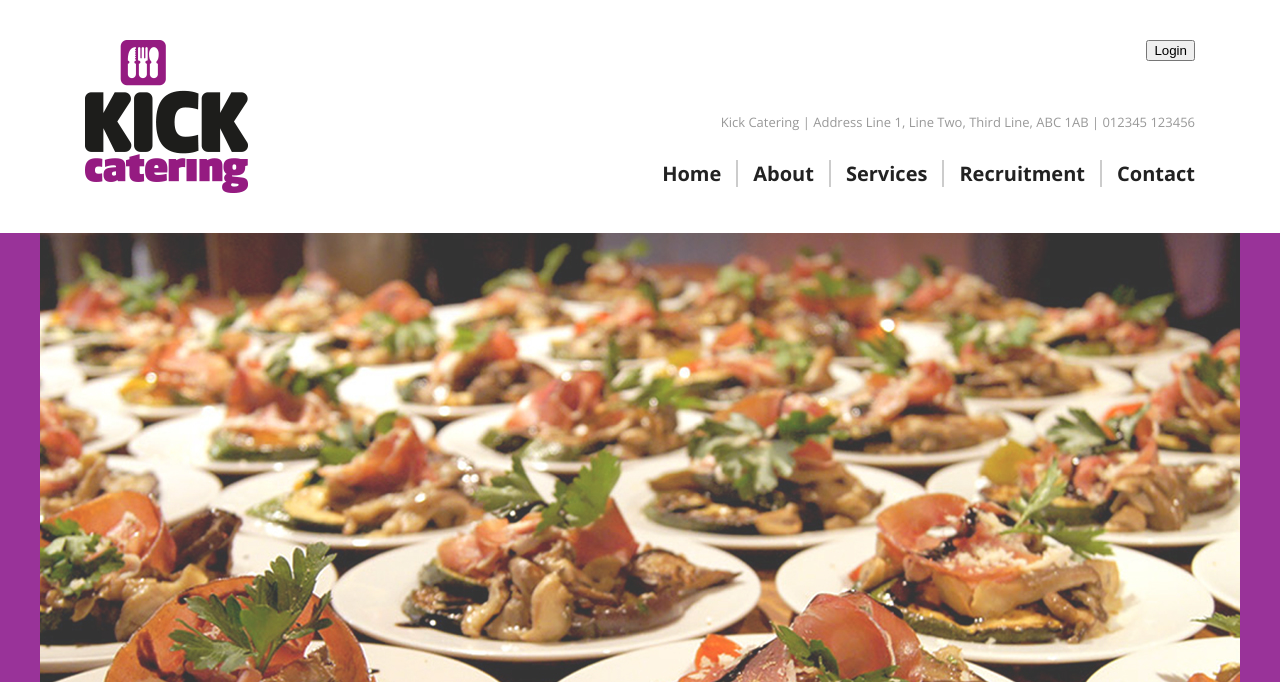
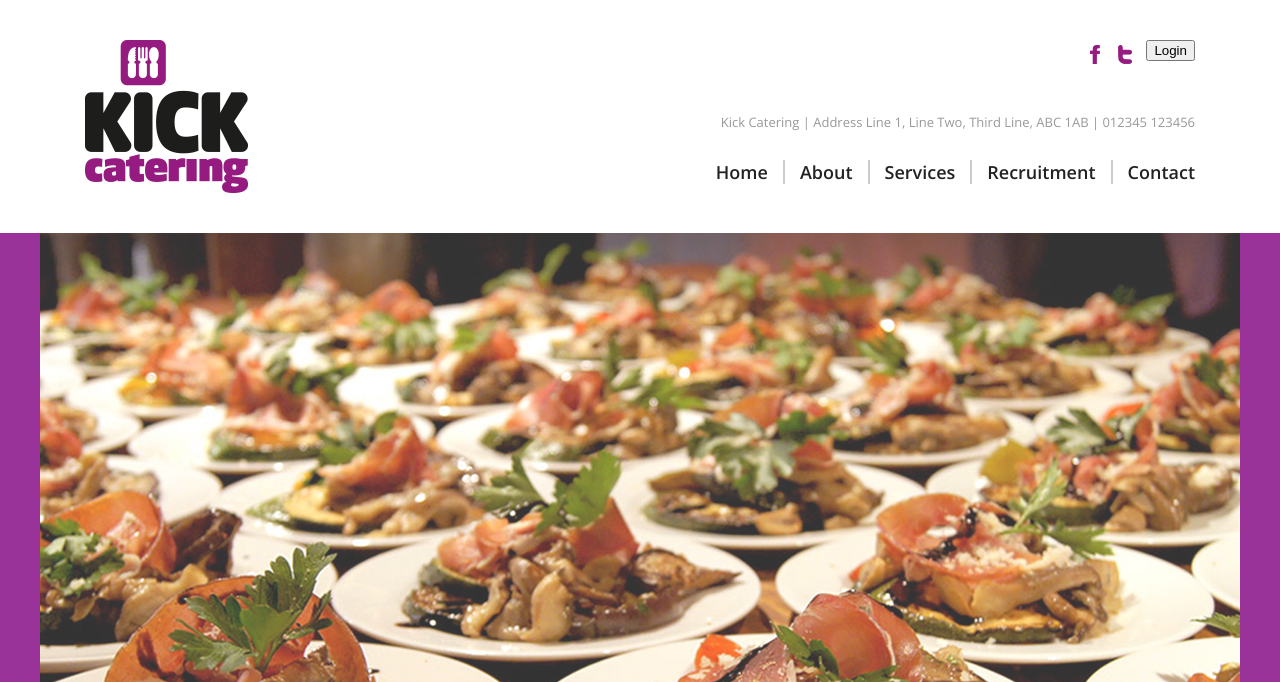
Before and after one commit to Precise-Pixels/kick-catering, a PHP site: page / in a window 1280 px wide. Shown: the top 682 px of the page. Run offline with PHP 8.4, Linux system fonts and the light colour scheme; style sheets or scripts are compiled from the project's sources; some libraries are stand-ins or nearby versions.

Commit message:
added in the social icons and did the sizings for 640 breakpoint.

```diff
--- a/includes/header.php
+++ b/includes/header.php
@@ -1,5 +1,7 @@
 <header>
     <div class="header-padding align-centre">
+        <a href="#"><div class="social facebook"></div></a>
+        <a href="#"><div class="social twitter"></div></a>
         <?php require_once('loginout_button.php'); ?>
         <img id="logo" src="img/logo.png"/>
         <input type="checkbox" id="menu-toggle"/>
--- a/sass/_header.scss
+++ b/sass/_header.scss
@@ -1,3 +1,31 @@
+.social {
+    height: 30px;
+    width: 30px;
+    position: absolute;
+}
+
+.twitter {
+    top: 10px;
+    right: 70px;
+    background-image: url(../img/twitter-icon.jpg);
+    transition: 0.5s;
+}
+
+.facebook  {
+    top: 10px;
+    right: 100px;
+    background-image: url(../img/facebook-icon.jpg);
+    transition: 0.5s;
+}
+
+.twitter:hover {
+    background-image: url(../img/twitter-icon-rollover.jpg);
+}
+
+.facebook:hover {
+    background-image: url(../img/facebook-icon-rollover.jpg);
+}
+
 #login-btn {
     position: absolute;
     top: 10px;
@@ -97,6 +125,62 @@ nav a:hover {
     border-bottom: 0;
 }
 
+@media ($min_bp_a) {
+
+    .twitter {
+        top: 40px;
+        right: 100px;
+    }
+
+    .facebook  {
+        top: 40px;
+        right: 130px;
+    }
+
+    #login-btn {
+        top: 40px;
+        right: 45px;
+    }
+
+    #menu-btn {
+        display: none;
+    }
+
+    nav {
+        width: 515px;
+        top: auto;
+        margin: 0 auto;
+        position: relative;
+        display: block;
+    }
+
+    nav li {
+        width: auto;
+        padding: 0 15px;
+        border-bottom: none;
+        border-right: 2px solid #CCC;
+        background: none;
+    }
+
+    nav li:last-child {
+        padding-right: 0;
+        border-right: 0;
+    }
+
+    nav li:hover {
+        background: none;
+    }
+
+    nav li:hover > a {
+        color: $purple;
+    }
+
+    nav a {
+        border-bottom: none;
+        font-size: 18px;
+    }
+}
+
 @media ($min_bp_b) {
     #login-btn {
         top: 40px;
@@ -126,33 +210,6 @@ nav a:hover {
         display: inline;
     }
 
-    nav li {
-        width: auto;
-        padding: 0 15px;
-        border-bottom: none;
-        border-right: 2px solid #CCC;
-        background: none;
-    }
-
-    nav li:last-child {
-        padding-right: 0;
-        border-right: 0;
-    }
-
-    nav li:hover {
-        background: none;
-    }
-
-    nav li:hover > a {
-        color: $purple;
-    }
-
-    nav a {
-        border-bottom: none;
-        font-size: 20px;
-        font-weight: 700;
-    }
-
     #logo {
         float: left;
     }
```
Also changed, not shown: img/facebook-icon-rollover.jpg (added), img/facebook-icon.jpg (added), img/twitter-icon-rollover.jpg (added), img/twitter-icon.jpg (added).
